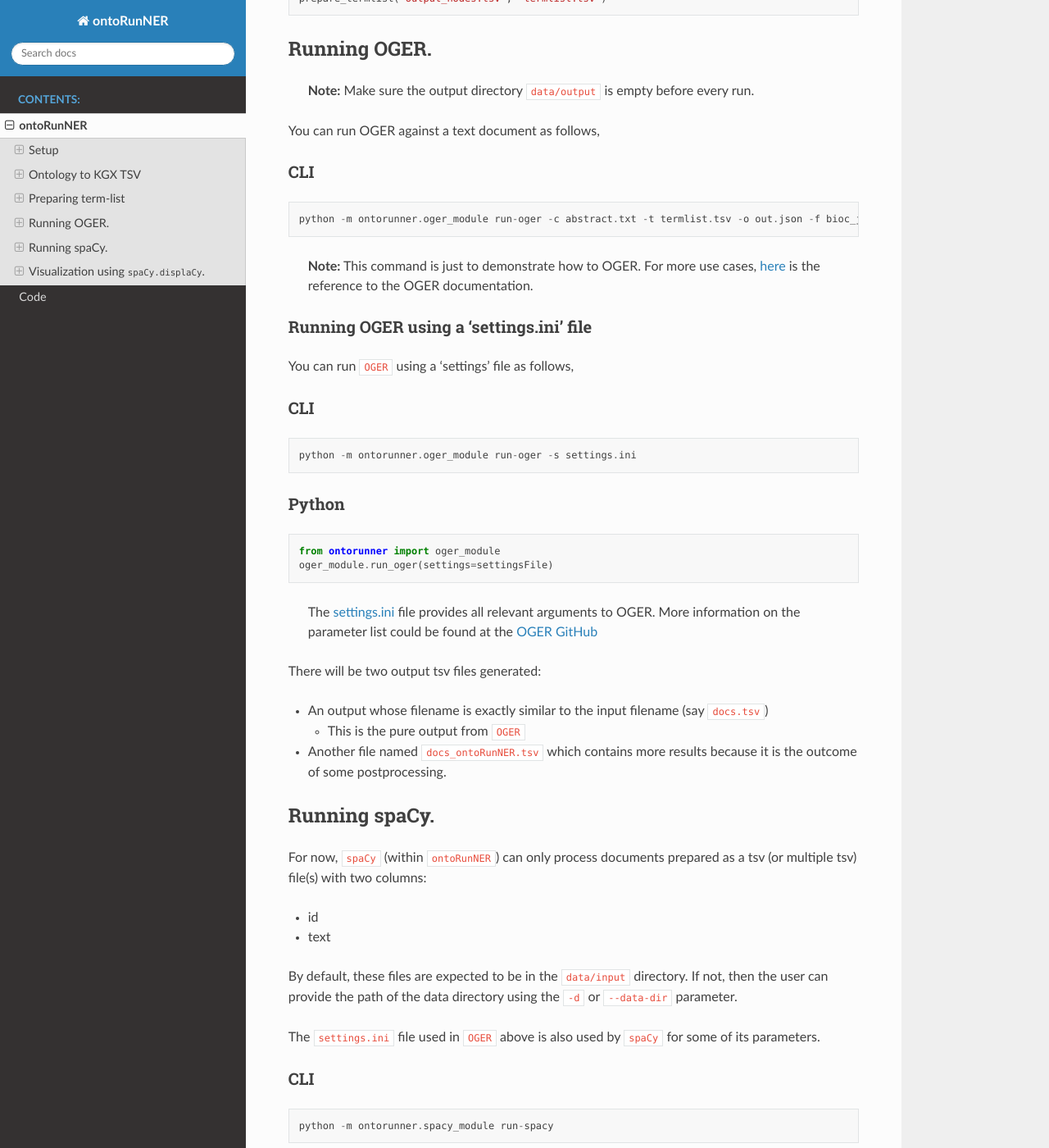
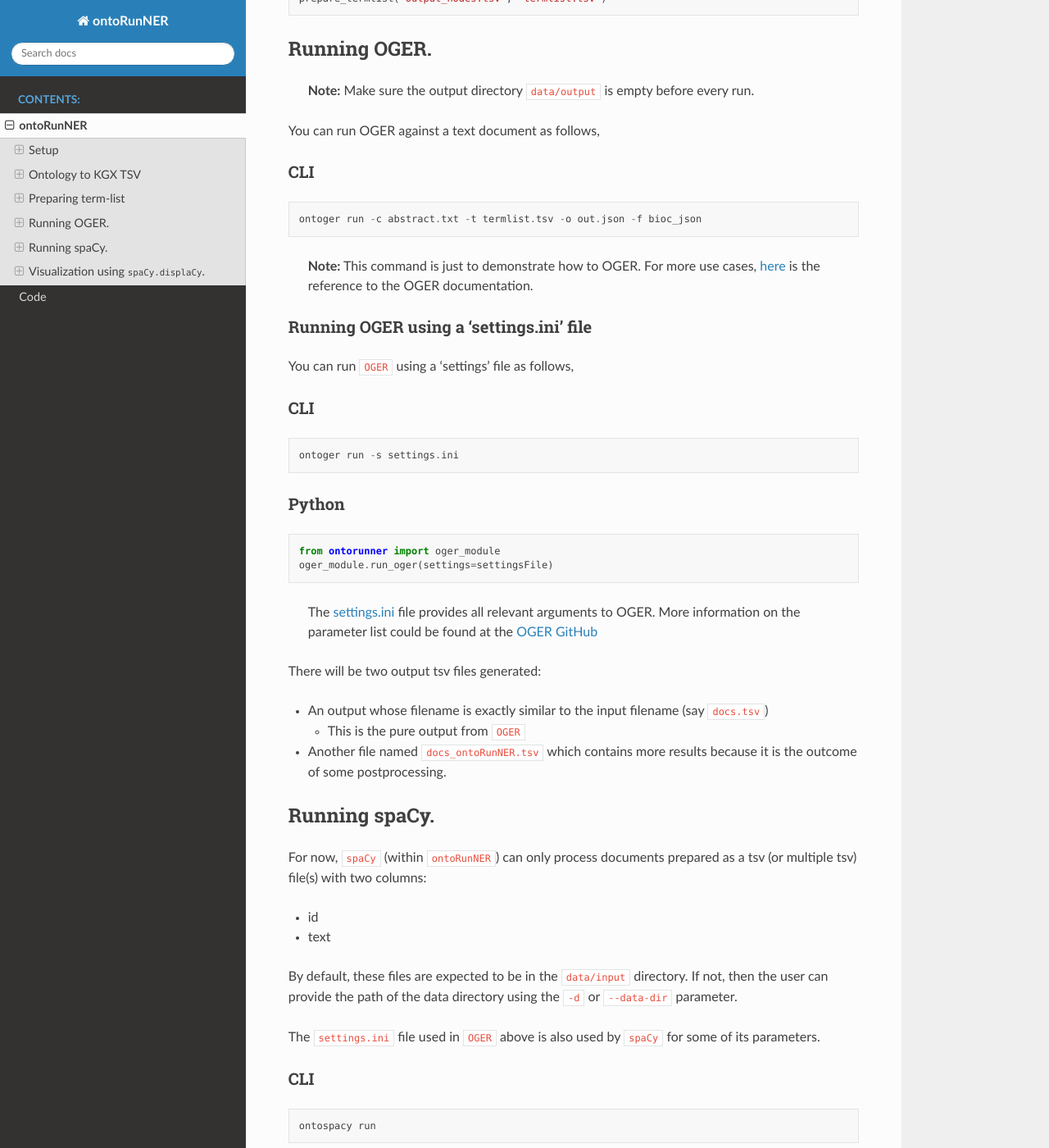
Before and after one commit to monarch-initiative/ontorunner, a Sphinx documentation site: the page built from docs/static/intro.md, in a window 1280 px wide and 1400 px high, scrolled down 1621 px. Shown: the whole window at 82% size. Built offline with Sphinx 7.4.7 and the Read the Docs theme 2.0.0, drawn with Linux system fonts in a browser that asks for light colours; some of the changed text lies outside the part shown.

Commit message:
documentation update

````diff
--- a/docs/static/intro.md
+++ b/docs/static/intro.md
@@ -65,7 +65,7 @@
 
 ### CLI
 ```
-python -m ontorunner.oger_module run-oger -c abstract.txt -t termlist.tsv -o out.json -f bioc_json
+ontoger run -c abstract.txt -t termlist.tsv -o out.json -f bioc_json
 ```
 
 > **Note:** This command is just to demonstrate how to OGER.
@@ -78,7 +78,7 @@
 
 ### CLI
 ```
-python -m ontorunner.oger_module run-oger -s settings.ini
+ontoger run -s settings.ini
 ```
 
 ### Python
@@ -104,7 +104,7 @@
 The `settings.ini` file used in `OGER` above is also used by `spaCy` for some of its parameters.
  ### CLI
 ```
-python -m ontorunner.spacy_module run-spacy
+ontospacy run
 ```
 
 ### Python
@@ -125,7 +125,7 @@
 Both are rendered using one command - `run-viz`.
  ### CLI
 ```
-python -m ontorunner.spacy_module run-viz -t "text"
+ontospacy viz -t "text"
 ```
 
 ### Python
````
Also changed, not shown: 1 other file.
